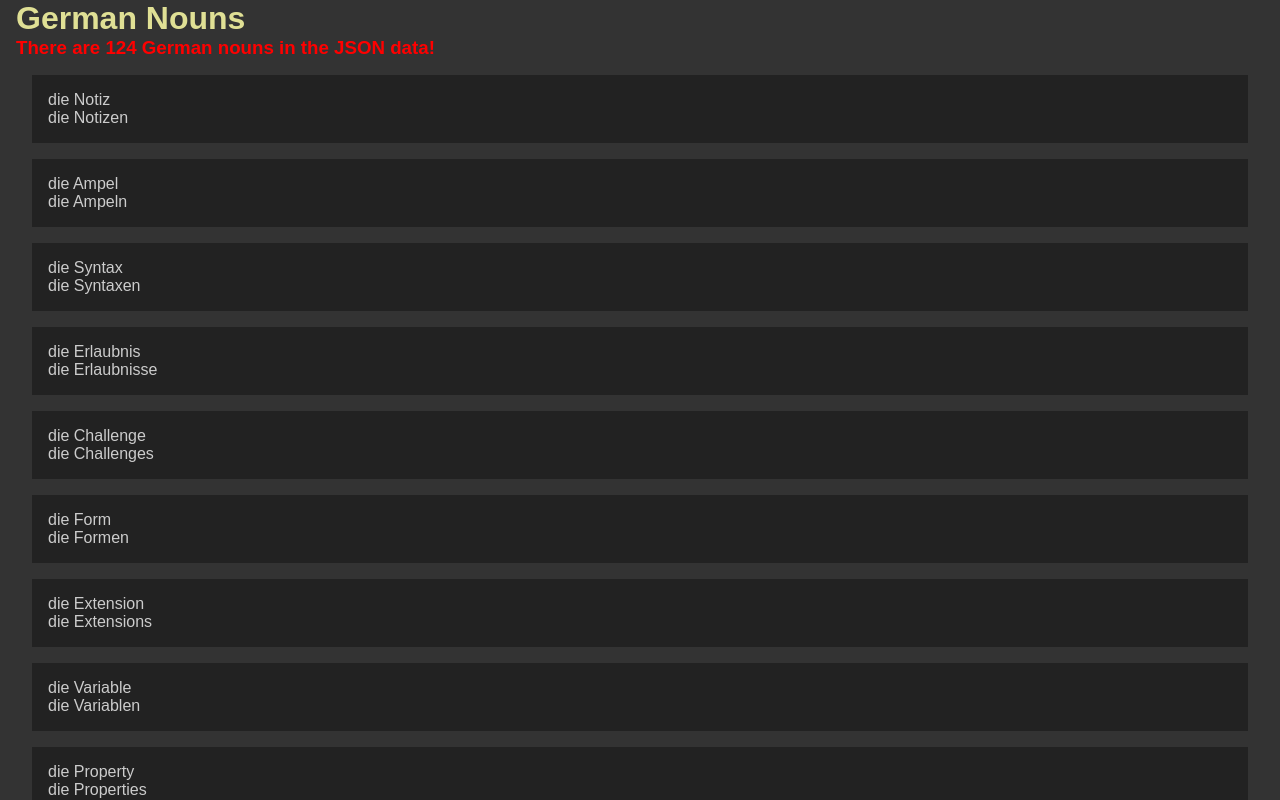
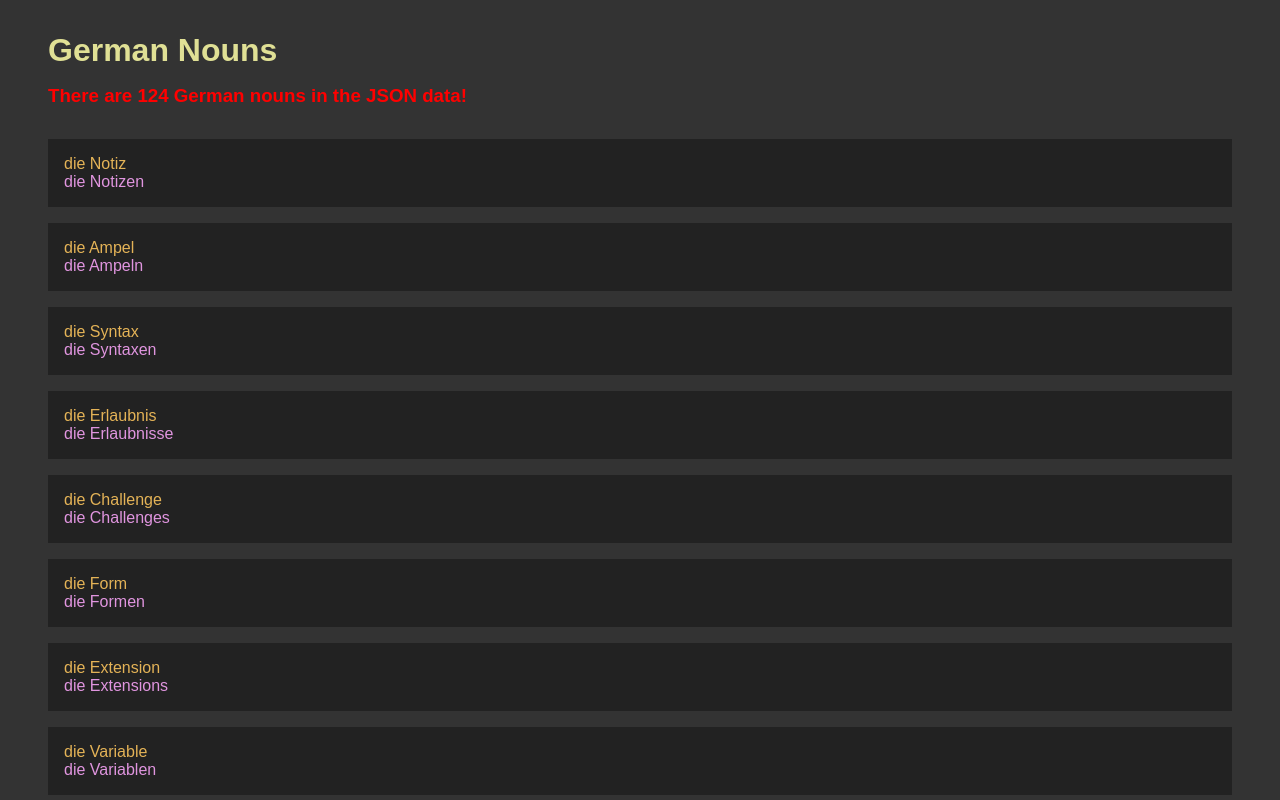
Before and after one commit to Scientific-Research/mk004reactbasics, a React (Vite) app: page / in a window 1280 px wide. Shown: the top 800 px of the page. Built offline with nearby package versions, Linux system fonts and the light colour scheme.

Commit message:
singular and plural are styled

```diff
--- a/src/App.css
+++ b/src/App.css
@@ -8,20 +8,33 @@ body {
   background-color: #333;
   color: #ccc;
   font-family: sans-serif;
-  padding: 0 1rem;
+  padding: 1rem 1rem;
+  margin: 1rem 1rem;
 
   /* Saas is a built-in Feature, we don't need to install it anymore as npm i sass  */
   h1 {
     color: rgb(224, 224, 149);
+    margin-bottom: 1rem;
+    margin-left: 1rem;
   }
 
   h3 {
     color: red;
+    margin-bottom: 2rem;
+    margin-left: 1rem;
   }
 
   .germanNouns {
     background-color: #222;
     padding: 1rem;
     margin: 1rem;
+
+    .singular {
+      color: rgb(228, 179, 87);
+    }
+
+    .plural {
+      color: rgb(224, 149, 223);
+    }
   }
 }
--- a/src/App.jsx
+++ b/src/App.jsx
@@ -8,10 +8,10 @@ function App() {
       <h3>There are {germanNoun.length} German nouns in the JSON data!</h3>
       {germanNoun.map((n) => (
         <div className="germanNouns" key={n.singular}>
-          <p>
+          <p className="singular">
             {n.article} {n.singular}
           </p>
-          <p>{n.plural}</p>
+          <p className="plural">{n.plural}</p>
         </div>
       ))}
     </div>
```
